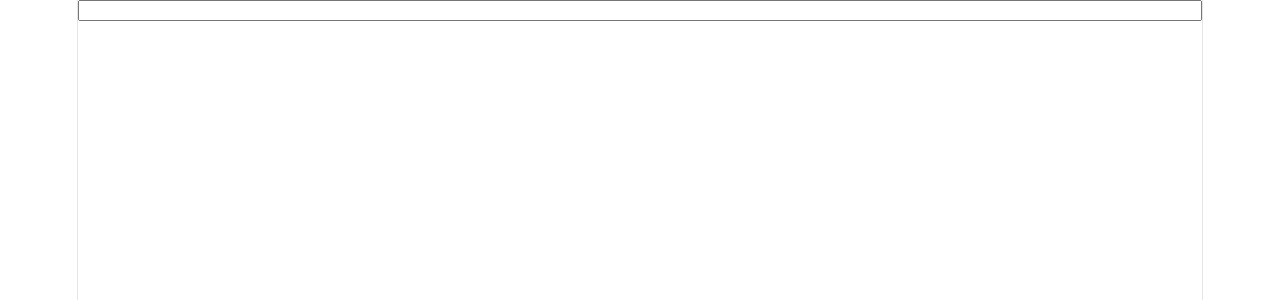
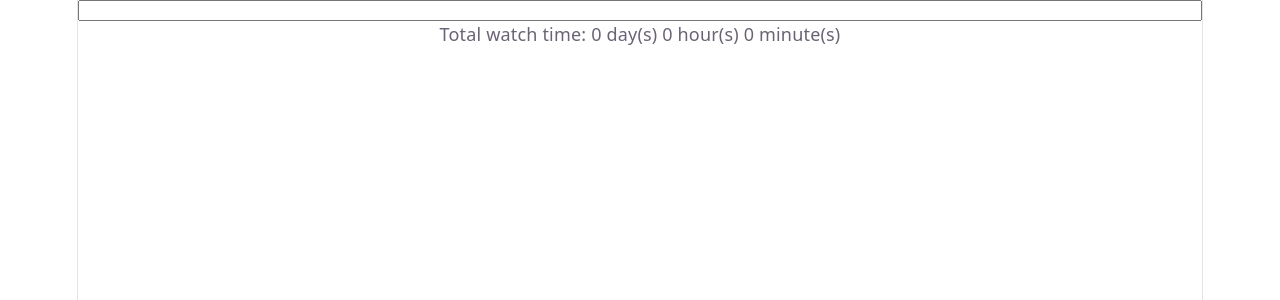
Before and after one commit to zoltanlederer/watch-time-calculator, a React (Vite) app: page / in a window 1280 px wide. Shown: the top 300 px of the page. Built offline with nearby package versions, Linux system fonts and the light colour scheme.

Commit message:
Add Total component with day/hour/minute formatting

```diff
--- a/src/App.jsx
+++ b/src/App.jsx
@@ -65,6 +65,18 @@ function SelectedList({selectedShows, onRemove}) {
   )
 }
 
+function Total({totalMinutes}){
+  // converts raw minutes into days/hours/minutes for display —
+  // formatting only, App just needs the raw total for its own logic
+  const days = Math.floor(totalMinutes / 1440)
+  const remainingAfterDays = totalMinutes % 1440
+  const hours = Math.floor(remainingAfterDays / 60)
+  const minutes = remainingAfterDays % 60
+  return <p>Total watch time: {days} day(s) {hours} hour(s) {minutes} minute(s)</p>
+}
+
+// sums episodeMinutes × episodeCount across every selected show —
+// the raw total minutes, before any day/hour/minute formatting
 function App() {
   const [searchTerm, setSearchTerm] = useState('')
   const [selectedShows, setSelectedShows] = useState([])
@@ -73,6 +85,10 @@ function App() {
   const searchChange = (event) => {
     setSearchTerm(event.target.value)
   }
+
+  const totalMinutes = selectedShows.reduce((total, show) => {
+    return total + (show.episodeMinutes * show.episodeCount)
+  }, 0)
 
   const handleAdd = (show) => {
      setSelectedShows([...selectedShows, show])
@@ -96,6 +112,7 @@ function App() {
         onAdd={handleAdd}
       />
       <SelectedList selectedShows={selectedShows} onRemove={handleRemove} />
+      <Total totalMinutes={totalMinutes} />
     </>
   )
 }
```
